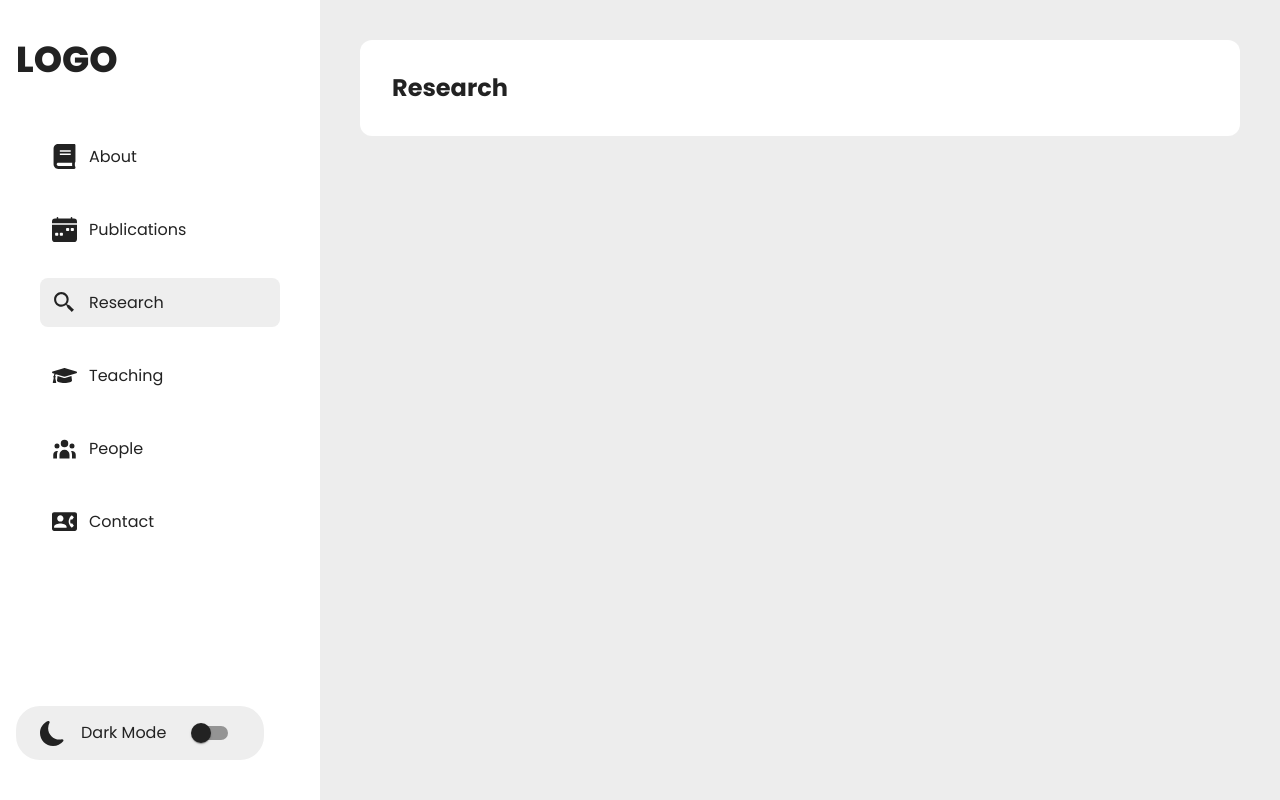
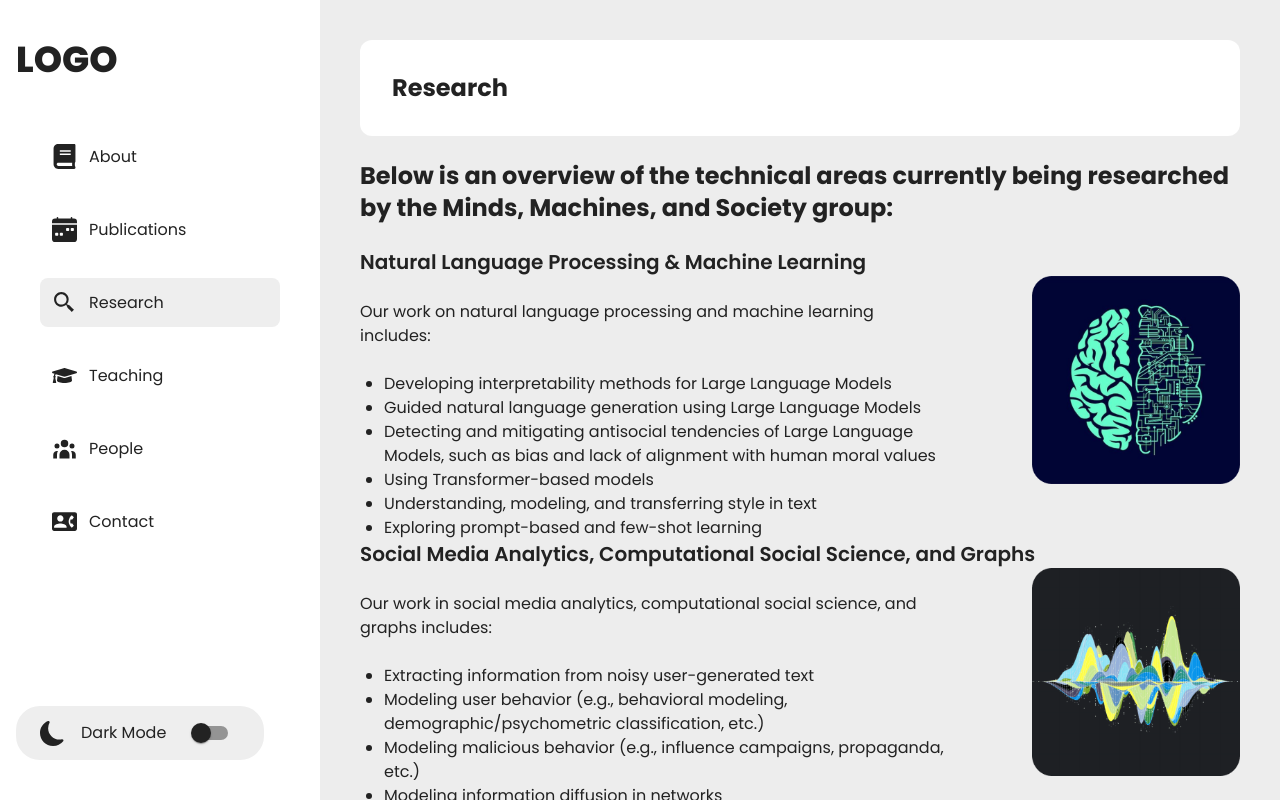
Before and after one commit to mugishap/minds-machines-society, a React (Vite) app: page /research in a window 1280 px wide. Built offline with nearby package versions, Linux system fonts and the light colour scheme.

Commit message:
[feat]: Added research page

```diff
--- a/src/assets/index.ts
+++ b/src/assets/index.ts
@@ -1,2 +1,4 @@
 export { default as Logo } from './images/logo.png'
 export { default as All } from './images/all.jpeg'
+export { default as SocialMedia } from './images/social_media.png'
+export { default as NaturalProcessing } from './images/natural_processing.png'
--- a/src/pages/research/Research.tsx
+++ b/src/pages/research/Research.tsx
@@ -1,11 +1,37 @@
 import React from 'react'
 import Layout from '../../layout/Layout'
+import { researches } from '../../utils/data'
+import { IResearch } from '../../types'
 
 const Research: React.FC = () => {
     return (
-<Layout>
-
-</Layout>
+        <Layout>
+            <span className='font-bold text-2xl'>Below is an overview of the technical areas currently being researched by the Minds, Machines, and Society group:</span>
+            <div className='flex flex-col my-6 w-full'>
+                {
+                    researches.map((research: IResearch, index: number) => {
+                        return (
+                            <div className='flex flex-col w-full' key={index}>
+                                <span className='font-semibold text-xl'>{research.heading}</span>
+                                <div className='w-full flex justify-between'>
+                                    <div className='w-8/12 flex flex-col'>
+                                        <span className='text-[#222222] my-6'>{research.subheading}</span>
+                                        <ul className='list-disc pl-6'>
+                                            {
+                                                research.concepts.map((concept: string, index: number) => (
+                                                    <li key={index}>{concept}</li>
+                                                ))
+                                            }
+                                        </ul>
+                                    </div>
+                                    <img src={research.image} className='w-52 h-52' alt={research.heading} />
+                                </div>
+                            </div>
+                        )
+                    })
+                }
+            </div>
+        </Layout>
     )
 }
 
--- a/src/utils/data.ts
+++ b/src/utils/data.ts
@@ -1,9 +1,10 @@
-import { INew, ISidebarLink } from "../types";
+import { INew, IResearch, ISidebarLink } from "../types";
 import { FaBook, FaGraduationCap } from "react-icons/fa"
 import { BsCalendarWeekFill } from "react-icons/bs"
 import { BiSearchAlt2 } from "react-icons/bi"
 import { HiUserGroup } from 'react-icons/hi'
 import { MdContactPhone } from 'react-icons/md'
+import { NaturalProcessing, SocialMedia } from "../assets";
 
 export const sidebarLinks: ISidebarLink[] = [
     {
@@ -87,20 +88,48 @@ D., MSc, and BSc from MIT</#FF6737> in 2015, 2010, and 2008.
 export const news: INew[] = [
     {
         date: 1632931200000,
-    text:`
+        text: `
     Excited to participate in a panel titled "Is It Real or Is It AI?" at the [2023 New Hampshire Digital Government Summit](https://events.govtech.com/New-Hampshire-Digital-Government-Summit.html) on the ethics, challenges, and promises of generative AI.
     `
     },
     {
         date: 1632931200000,
-    text:`
+        text: `
     Excited to participate in a panel titled "Is It Real or Is It AI?" at the [2023 New Hampshire Digital Government Summit](https://events.govtech.com/New-Hampshire-Digital-Government-Summit.html) on the ethics, challenges, and promises of generative AI.
     `
     },
     {
         date: 1632931200000,
-    text:`
+        text: `
     Excited to participate in a panel titled "Is It Real or Is It AI?" at the [2023 New Hampshire Digital Government Summit](https://events.govtech.com/New-Hampshire-Digital-Government-Summit.html) on the ethics, challenges, and promises of generative AI.
     `
     },
 ]
+
+export const researches: IResearch[] = [
+    {
+        heading: "Natural Language Processing & Machine Learning",
+        subheading: "Our work on natural language processing and machine learning includes:",
+        concepts: [
+            "Developing interpretability methods for Large Language Models",
+            "Guided natural language generation using Large Language Models",
+            "Detecting and mitigating antisocial tendencies of Large Language Models, such as bias and lack of alignment with human moral values",
+            "Using Transformer-based models",
+            "Understanding, modeling, and transferring style in text",
+            "Exploring prompt-based and few-shot learning"
+        ],
+        image: NaturalProcessing
+    },
+    {
+        heading: "Social Media Analytics, Computational Social Science, and Graphs",
+        subheading: "Our work in social media analytics, computational social science, and graphs includes:",
+        concepts: [
+            "Extracting information from noisy user-generated text",
+            "Modeling user behavior (e.g., behavioral modeling, demographic/psychometric classification, etc.)",
+            "Modeling malicious behavior (e.g., influence campaigns, propaganda, etc.)",
+            "Modeling information diffusion in networks",
+            "Using representation learning on graphs"
+        ],
+        image: SocialMedia
+    },
+]
```
Also changed, not shown: src/types/index.d.ts (+7 -0 lines), src/assets/images/natural_processing.png (added), src/assets/images/social_media.png (added), src/pages/publications/Publications.tsx (line endings or trailing spaces). Lines whose indentation alone changed are shown as unchanged.
